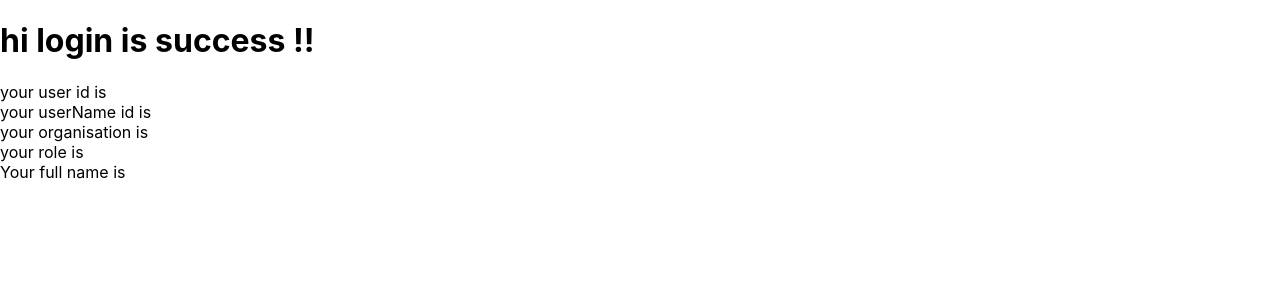
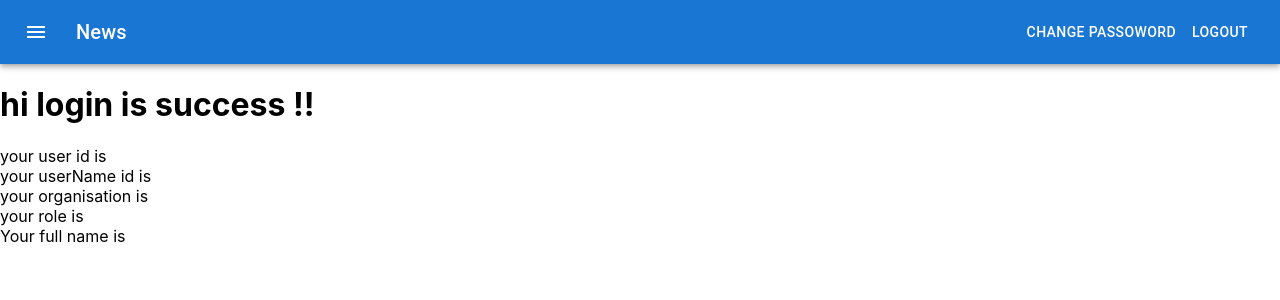
Before and after one commit to udithm/Brain-Health-Initiative-Application, a React (Create React App) app in the folder client/: page /dashboard/1 in a window 1280 px wide. Shown: the top 300 px of the page. Built offline with nearby package versions, Linux system fonts and the light colour scheme; what miragejs would draw is missing.

Commit message:
Madhav/update (#5)
* Mock server working, dashboard and error message showing

* Logout implimented and change password button implimented

```diff
--- a/client/package.json
+++ b/client/package.json
@@ -7,6 +7,7 @@
     "@emotion/styled": "^11.6.0",
     "@material-ui/core": "^4.12.3",
     "@material-ui/icons": "^4.11.2",
+    "@mui/icons-material": "^5.4.1",
     "@mui/material": "^5.4.1",
     "@reduxjs/toolkit": "^1.7.1",
     "@testing-library/jest-dom": "^4.2.4",
@@ -16,6 +17,7 @@
     "faker": "^6.6.6",
     "formik": "^2.2.9",
     "miragejs": "^0.1.43",
+    "mui": "^0.0.1",
     "react": "^17.0.2",
     "react-dom": "^17.0.2",
     "react-redux": "^7.2.6",
--- a/client/src/containers/DashboardContainer.js
+++ b/client/src/containers/DashboardContainer.js
@@ -1,15 +1,23 @@
 import React from "react";
 import { useSelector } from "react-redux";
+import { useHistory } from "react-router-dom";
+import { useDispatch } from "react-redux";
+
+import {userLogout} from "../services/AuthApi";
 import {DashboardView} from "../views/DashboardView";
 
 const DashboardContainer = () => {
     const authState = useSelector(state => state.AuthReducer);
+    const history = useHistory();
+    const dispatch = useDispatch();
+    const logout = (userName) => userLogout(userName,history)(dispatch);
     return (
     <DashboardView userName={authState.userName}
         userId={authState.userId}
         orgName={authState.orgName}
         name={authState.name}
         role={authState.role}
+        logout= {logout}
         />);
 }
 export default DashboardContainer;
--- a/client/src/containers/LoginContainer.js
+++ b/client/src/containers/LoginContainer.js
@@ -1,14 +1,16 @@
 import React from "react";
-import {LoginView} from "../views/LoginView";
 import { useDispatch } from "react-redux";
-import {userLogin} from "../services/AuthApi";
 import { useHistory } from "react-router-dom";
 import {useSelector} from "react-redux"
+import {userLogin} from "../services/AuthApi";
+import {LoginView} from "../views/LoginView";
+
+
 const LoginContainer = () => {
     const dispatch = useDispatch();
     const history = useHistory();
     const authState = useSelector(state => state.AuthReducer);
-    const login = (username, password) => userLogin(username, password,history)(dispatch);
+    const login = (userName, password) => userLogin(userName, password,history)(dispatch);
   return (
 
     <LoginView login={login}
--- a/client/src/mockServer/mockServer.js
+++ b/client/src/mockServer/mockServer.js
@@ -13,6 +13,10 @@ const makeServer = () => {
                 console.log("######################### attrs", attrs, "user ", user);
                 return user;
             });
+            this.post("/logout",(schema,request) => {
+                return "Sucesss"
+            }
+            )
             this.passthrough();
 
         }
--- a/client/src/services/AuthApi.js
+++ b/client/src/services/AuthApi.js
@@ -2,7 +2,10 @@ import axios from "../common/config/AxiosConfig";
 import {
     loginRequest,
     loginFailure,
-    loginSuccess
+    loginSuccess,
+    logoutFailure,
+    logoutRequest,
+    logoutSuccess
 } from "../actionCreators/AuthActions";
 
 export const userLogin = (userName, password, history) => {
@@ -10,7 +13,7 @@ export const userLogin = (userName, password, history) => {
     return (dispatch) => {
         dispatch(loginRequest());
         axios
-            .post ("/login/authentication", {userName,password}) // this parameter part will be attached to base url
+            .post ("/login/authentication", {userName,password}) // /login/authentication part will be attached to base url
             .then ((res) => {
                 if (!res.data || !res.data.users || !res.data.users.length) { throw new Error("User not found");} // this is added so mock server can be used(jugad)
                 dispatch(loginSuccess(res.data.users[0]));
@@ -22,8 +25,24 @@ export const userLogin = (userName, password, history) => {
                 console.log("-----this is catch------", err);
 
             })
+    }
+}
 
+export const userLogout = (userName,history) => {
+    return (dispatch) => {
+        dispatch(logoutRequest());
+        axios
+            .post ("/logout",{userName})
+            .then ((message) => {
+                dispatch(logoutSuccess());
+                console.log("-------logout then------- ", message);
+                history.push("/login");
+            })
+            .catch ((err) => { // checking not done
+                dispatch(logoutFailure(err));
+                console.log("---------logout error-------", err);
+            }
+
+            )
     }
-
-
 }
--- a/client/src/views/DashboardView.js
+++ b/client/src/views/DashboardView.js
@@ -1,8 +1,39 @@
 import React from "react";
-import { useSelector } from "react-redux";
-export const DashboardView = ({userName,userId,orgName,name,role}) =>{
+
+//import Button from '@material-ui/core/Button';
+import AppBar from '@mui/material/AppBar';
+import Box from '@mui/material/Box';
+import Toolbar from '@mui/material/Toolbar';
+import Typography from '@mui/material/Typography';
+import Button from '@mui/material/Button';
+import IconButton from '@mui/material/IconButton';
+import MenuIcon from '@mui/icons-material/Menu';
+
+
+export const DashboardView = ({userName,userId,orgName,name,role,logout}) =>{
     return (
         <>
+        <Box sx={{ flexGrow: 1 }}>
+        <AppBar position="static">
+            <Toolbar>
+            <IconButton
+                size="large"
+                edge="start"
+                color="inherit"
+                aria-label="menu"
+                sx={{ mr: 2 }}
+            >
+                <MenuIcon />
+            </IconButton>
+            <Typography variant="h6" component="div" sx={{ flexGrow: 1 }}>
+                News
+            </Typography>
+            <Button color="inherit"> Change passoword</Button>
+            <Button color="inherit" onClick= {() =>
+                {logout(userName)}}> logout</Button>
+            </Toolbar>
+        </AppBar>
+        </Box>
         <h1> hi login is success !!</h1>
         <p>
             your user id is {userId}
--- a/client/src/views/LoginView.js
+++ b/client/src/views/LoginView.js
@@ -52,7 +52,7 @@ export const LoginView =()=>{
 import React from 'react';
 import { useFormik } from 'formik';
 import * as yup from 'yup';
-import Button from '@material-ui/core/Button';
+import Button from '@mui/material/Button';
 import TextField from '@material-ui/core/TextField';
 
 const validationSchema = yup.object({
```
Also changed, not shown: 1 other file (tests, documents, lock files or other folders).
